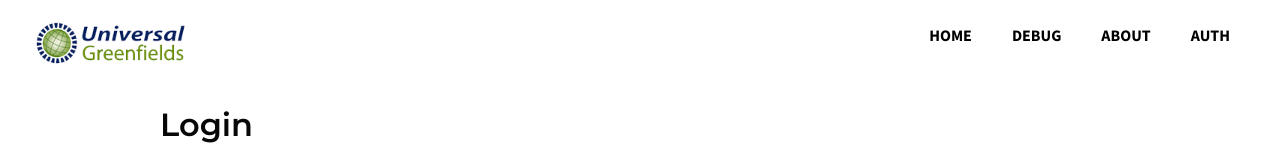
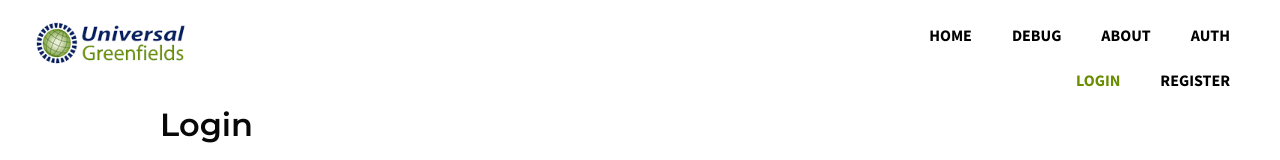
Before and after one commit to Davans01/Leiden_project, a Vue app: page /login in a window 1280 px wide. Shown: the top 160 px of the page. Built offline with nearby package versions, Linux system fonts and the light colour scheme; no server answers.

Commit message:
Added login info to navbar

```diff
--- a/src/components/navigation-bar.vue
+++ b/src/components/navigation-bar.vue
@@ -4,17 +4,36 @@
         <router-link to="/"> <img :src="require('/img/logo.png')"/></router-link>
     </div>
       <nav class="items">
+           <!-- <div v-if="isAuthenticated">
+      <h1></h1>
+</div>
+<div v-else>
+  <h1>TEST_342323</h1>
+</div> -->
         <ul><li><router-link class="link" to="/">home</router-link></li></ul>
         <ul><li><router-link class="link" to="/debug">debug</router-link></li></ul>
         <ul><li><router-link class="link" to="/about">about</router-link></li></ul>
         <ul><li><router-link class="link" to="/auth">auth</router-link></li></ul>
+        <div v-if="isAuthenticated">
+        <ul><li><router-link class="link" to="/logout">logout</router-link></li></ul>
+        </div>
+        <div v-else>
+        <ul><li><router-link class="link" to="/login">login</router-link></li></ul>
+        <ul><li><router-link class="link" to="/register">register</router-link></li></ul>
+        </div>
       </nav>
   </div>
 </template>
 
 <script>
+import { mapGetters } from "vuex"
+
 export default {
   name: "navigation-bar",
+   app_name: 'app',
+  computed: {
+    ...mapGetters(["isAuthenticated"])
+  }
 }
 </script>
 
```
